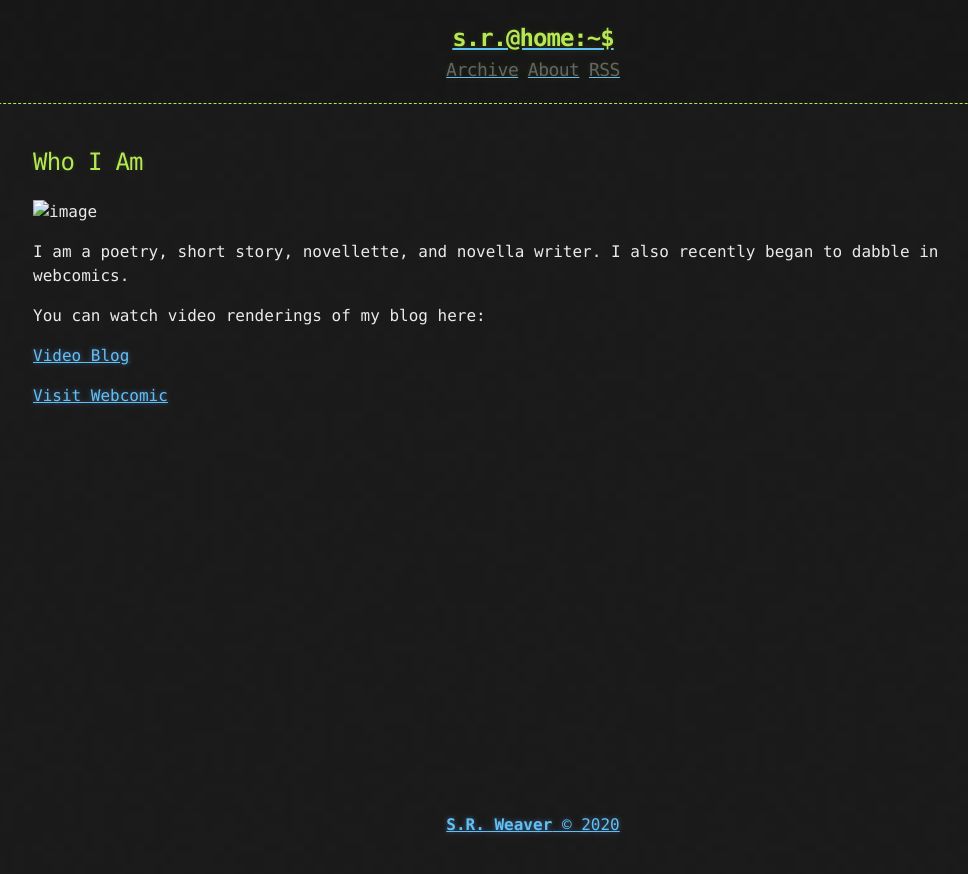
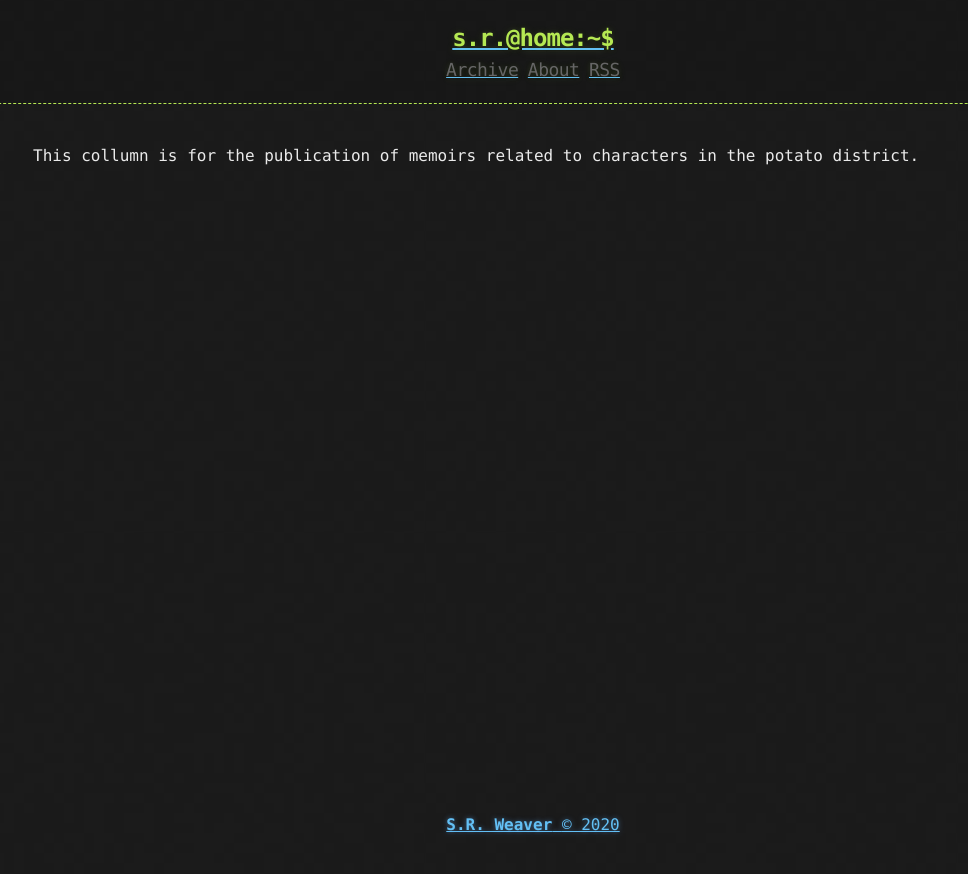
Before and after one commit to LWFlouisa/HAMemoirs, a Jekyll site: the page built from about.md, in a window 1280 px wide. Shown: the top 874 px of the page, without its empty margins (107-1075 px from the left). Built offline with Jekyll 4.4.1, drawn with Linux system fonts in a browser that asks for light colours.

Commit message:
Update about.md

```diff
--- a/about.md
+++ b/about.md
@@ -2,13 +2,4 @@
 layout: page
 title: About
 ---
-## Who I Am
-![image](https://lwflouisa.github.io/WeaverBlog/images/image.jpg)
-
-I am a poetry, short story, novellette, and novella writer. I also recently began to dabble in webcomics.
-
-You can watch video renderings of my blog here:
-
-[Video Blog](https://video.ploud.jp/video-channels/mytalkshow)
-
-[Visit Webcomic](https://lwflouisa.github.io/uploadedfairyalt/)
+This collumn is for the publication of memoirs related to characters in the potato district.
```
